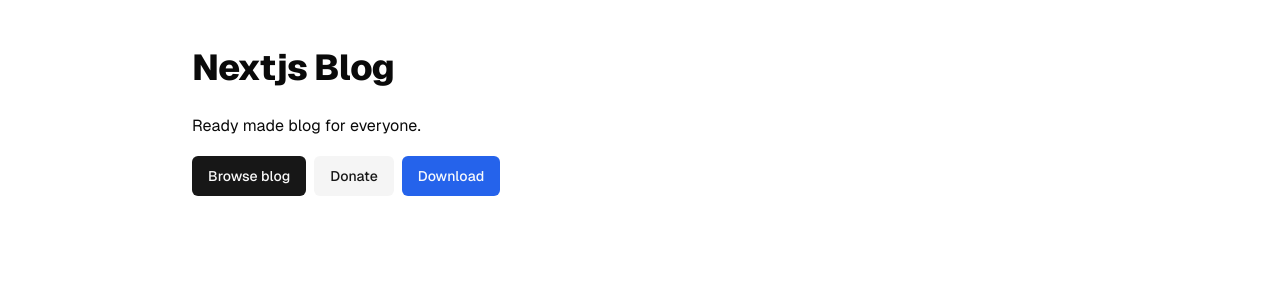
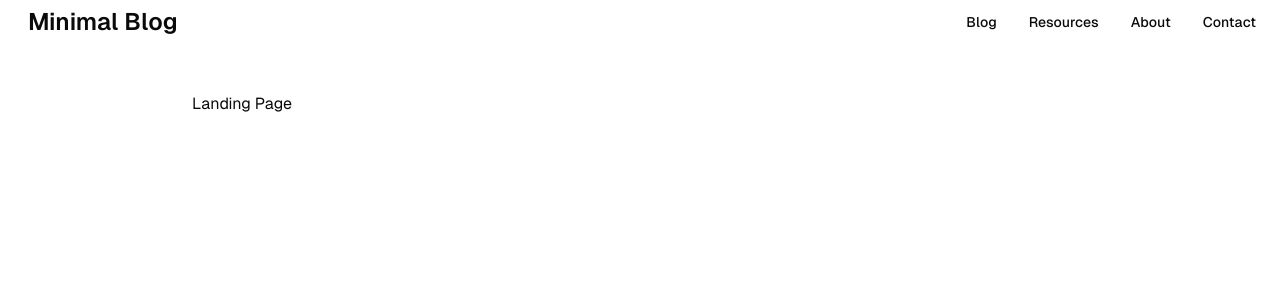
Before and after one commit to humanwhodreams/ssienco, a Next.js app: page / in a window 1280 px wide. Shown: the top 300 px of the page. Built offline with nearby package versions, Linux system fonts and the light colour scheme.

Commit message:
feat: site header

```diff
--- /dev/null
+++ b/app/(marketing)/layout.tsx
@@ -0,0 +1,16 @@
+import * as React from 'react';
+
+import { Header } from '@/components/header';
+
+interface Props {
+  children: React.ReactNode;
+}
+
+export default function Layout({ children }: Props) {
+  return (
+    <>
+      <Header />
+      <main>{children}</main>
+    </>
+  );
+}
--- /dev/null
+++ b/app/(marketing)/page.tsx
@@ -0,0 +1,9 @@
+import { Section } from '@/components/ui/section';
+
+export default function Page() {
+  return (
+    <>
+      <Section>Landing Page</Section>
+    </>
+  );
+}
--- a/app/page.tsx
+++ /dev/null
@@ -1,23 +0,0 @@
-import { Button } from '@/components/ui/button';
-import { Section } from '@/components/ui/section';
-
-export default function Page() {
-  return (
-    <main>
-      <Section>
-        <h1 className="text-4xl">Nextjs Blog</h1>
-        <p>Ready made blog for everyone.</p>
-
-        <div className="flex gap-2 my-4">
-          <Button type="button">Browse blog</Button>
-          <Button type="button" variant={'secondary'}>
-            Donate
-          </Button>
-          <Button type="button" variant={'tertiary'}>
-            Download
-          </Button>
-        </div>
-      </Section>
-    </main>
-  );
-}
--- /dev/null
+++ b/components/header.tsx
@@ -0,0 +1,69 @@
+'use client';
+
+import { Brand } from '@/components/ui/brand';
+import Link from 'next/link';
+import { buttonVariants } from './ui/button';
+import { cn } from '@/lib/cn';
+import { useWindowScroll } from '@/hooks/use-window-scroll';
+
+interface Props {
+  className?: string;
+}
+
+type Navlink = {
+  label: string;
+  href: string;
+};
+
+const NAV_LINKS: Navlink[] = [
+  {
+    label: 'Blog',
+    href: '/blog',
+  },
+  {
+    label: 'Resources',
+    href: '/resources',
+  },
+  {
+    label: 'About',
+    href: '/about',
+  },
+  {
+    label: 'Contact',
+    href: '/contact',
+  },
+];
+
+export function Header({ className }: Props) {
+  const { scroll } = useWindowScroll(30);
+
+  return (
+    <header className={cn('sticky inset-x-0 top-0', className)}>
+      <nav
+        className={cn(
+          'flex items-center justify-between px-4 h-11 z-50 transition-colors bg-background',
+          scroll ? 'border-b' : 'border-b-0'
+        )}
+      >
+        <Brand />
+
+        <ul className="flex items-center gap-4">
+          {NAV_LINKS.map((link) => (
+            <li key={link.href}>
+              <Link
+                href={link.href}
+                className={buttonVariants({
+                  variant: 'ghost',
+                  size: 'xxs',
+                  className: 'text-base',
+                })}
+              >
+                {link.label}
+              </Link>
+            </li>
+          ))}
+        </ul>
+      </nav>
+    </header>
+  );
+}
--- /dev/null
+++ b/components/ui/brand.tsx
@@ -0,0 +1,20 @@
+import * as React from 'react';
+
+import Link from 'next/link';
+import { cn } from '@/lib/cn';
+import { focusRing } from '@/lib/focuses';
+
+interface Props {
+  href?: `/${string}`;
+}
+
+export function Brand({ href }: Props) {
+  return (
+    <Link
+      href={href || '/'}
+      className={cn('text-2xl font-semibold px-3 py-px rounded-md', focusRing)}
+    >
+      Minimal Blog
+    </Link>
+  );
+}
--- /dev/null
+++ b/hooks/use-window-scroll.ts
@@ -0,0 +1,24 @@
+import { useEffect, useState } from 'react';
+
+/**
+ * @param [threshold=30] the Y position
+ *
+ * @default threshold - 30
+ */
+function useWindowScroll(threshold: number = 30) {
+  const [scroll, setScroll] = useState<boolean>(false);
+
+  useEffect(() => {
+    if (typeof window !== 'undefined') {
+      window.addEventListener('scroll', () =>
+        setScroll(window.scrollY > threshold)
+      );
+    }
+  }, []);
+
+  return {
+    scroll,
+  };
+}
+
+export { useWindowScroll };
```
